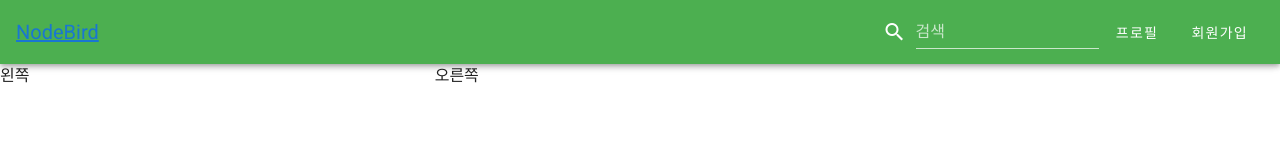
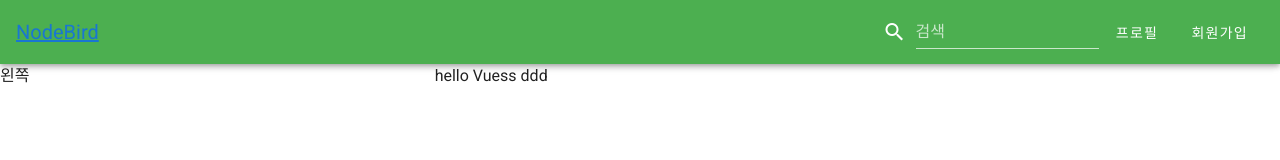
Before and after one commit to manbalboy/vue-sns, a Nuxt app in the folder ch1/front/: page / in a window 1280 px wide. Shown: the top 160 px of the page. Built offline with nearby package versions, Linux system fonts and the light colour scheme.

Commit message:
컨텐츠영역 적용

```diff
--- a/ch1/front/layouts/default.vue
+++ b/ch1/front/layouts/default.vue
@@ -22,7 +22,7 @@
       왼쪽
     </v-col>
     <v-col cols="12" md="8">
-      오른쪽
+      <nuxt/>
     </v-col>
   </v-row>
 </v-app>
```
